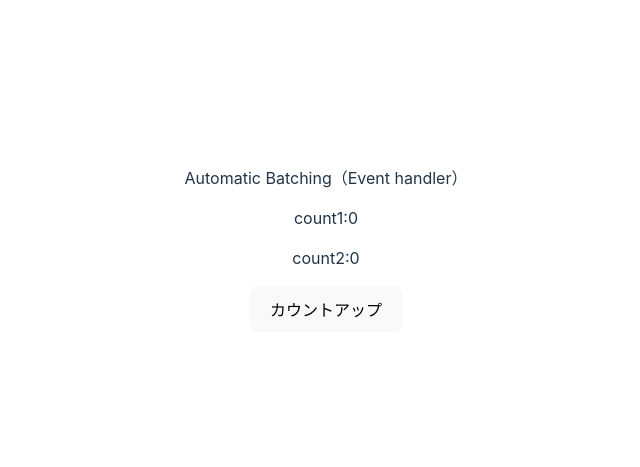
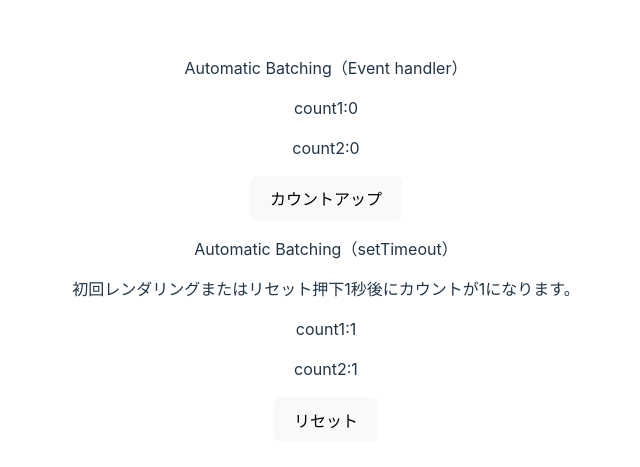
Before and after one commit to GrowUp-Haruno/react18-learning, a React (Vite) app: page / in a window 1280 px wide. Shown: the part 159-626 px from the top of the page, without its empty margins (314-954 px from the left). Built offline with nearby package versions, Linux system fonts and the light colour scheme.

Commit message:
setTimeoutでのバッチ処理 close #4

```diff
--- a/src/App.tsx
+++ b/src/App.tsx
@@ -1,11 +1,13 @@
 import { useState } from 'react';
 import './App.css';
 import { AutoBatchEventHandler } from './components/AutoBatchEventHandler';
+import { AutoBatchSetTimeout } from './components/AutoBatchSetTimeout';
 
 function App() {
   return (
     <div className="App">
       <AutoBatchEventHandler />
+      <AutoBatchSetTimeout />
     </div>
   );
 }
--- /dev/null
+++ b/src/components/AutoBatchSetTimeout.tsx
@@ -0,0 +1,38 @@
+import { useEffect, useState } from 'react';
+
+export const AutoBatchSetTimeout = () => {
+  const [count1, setCount1] = useState<number>(0);
+  const [count2, setCount2] = useState<number>(0);
+  const [now, setNow] = useState<Date>(new Date());
+
+  console.log('AutoBatchSetTimeout is rendering');
+
+  useEffect(() => {
+    const timer = setTimeout(() => {
+      setCount1((c) => c + 1);
+      setCount2((c) => c + 1);
+      // 最後に一度だけ再レンダリングする
+      // React17ではsetCount1実行後に再レンダリング、setCount2実行後に再レンダリングしていた
+    }, 1000);
+
+    return () => {
+      clearTimeout(timer);
+    };
+  }, [now]);
+
+  const onSetNow = () => {
+    setCount1(0);
+    setCount2(0);
+    setNow(new Date());
+    // 最後に一度だけ再レンダリングする
+  };
+  return (
+    <div>
+      <p>Automatic Batching（setTimeout）</p>
+      <p>初回レンダリングまたはリセット押下1秒後にカウントが1になります。</p>
+      <p>count1:{count1}</p>
+      <p>count2:{count2}</p>
+      <button onClick={onSetNow}>リセット</button>
+    </div>
+  );
+};
```
